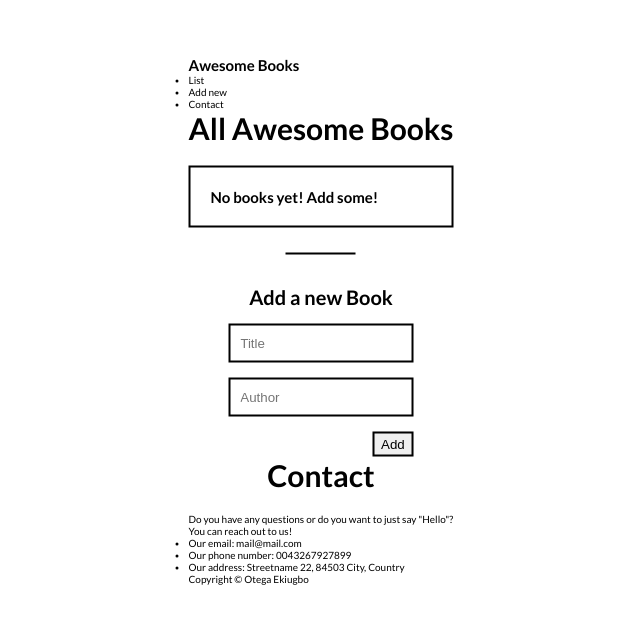
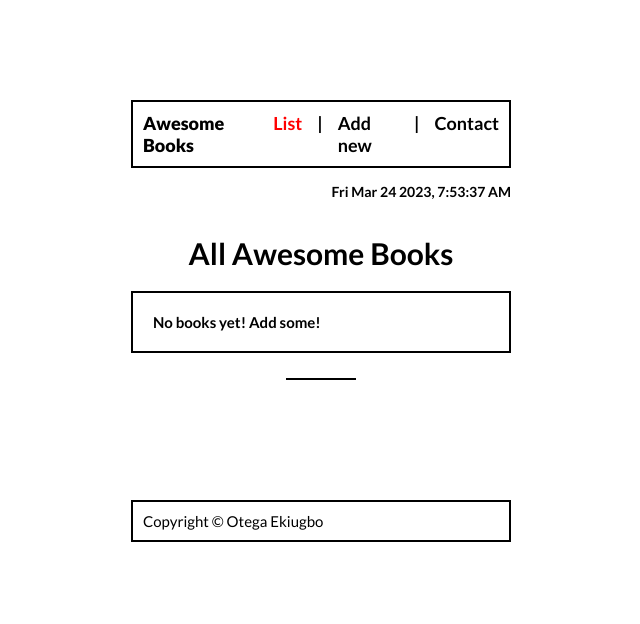
Before and after one commit to Otegaa/Awesome-books, a website: page index.html in a window 1280 px wide. Shown: the whole page, without its empty margins (319-959 px from the left). Drawn offline with Linux system fonts and the light colour scheme.

Commit message:
Implement SPA for website

```diff
--- a/index.html
+++ b/index.html
@@ -14,17 +14,22 @@
         <nav class="navbar">
           <h1 class="nav-heading">Awesome Books</h1>
           <ul class="nav-links">
-            <li>List</li>
-            <li>Add new</li>
-            <li>Contact</li>
+            <li class="list-page">List</li>
+            <li>|</li>
+            <li class="add-page">Add new</li>
+            <li>|</li>
+            <li class="contact-page">Contact</li>
           </ul>
         </nav>
-        <div class="date"></div>
+        <div class="date-input">
+          <p class="date"></p>
+          <p class="time"></p>
+        </div>
       </header>
 
       <main class="main">
         <section class="list">
-          <h1 class="heading">All Awesome Books</h1>
+          <h2 class="heading">All Awesome Books</h2>
           <div class="book-container"></div>
 
           <i class="black-line"></i>
@@ -52,7 +57,7 @@
         </section>
 
         <section class="contact">
-          <h2 class="heading">Contact</h2>
+          <h2 class="heading">Contact Information</h2>
           <p class="reach-out">
             Do you have any questions or do you want to just say "Hello"? <br />
             You can reach out to us!
--- a/script.js
+++ b/script.js
@@ -1,3 +1,14 @@
+const date = document.querySelector('.date');
+const time = document.querySelector('.time');
+const dateAndTime = document.querySelector('.date-input');
+const displayedBooks = document.querySelector('.list');
+const addBook = document.querySelector('.add');
+const contact = document.querySelector('.contact');
+const listPage = document.querySelector('.list-page');
+const addPage = document.querySelector('.add-page');
+const contactPage = document.querySelector('.contact-page');
+const navHeading = document.querySelector('.nav-heading');
+
 class AwesomeBooks {
   constructor() {
     this.title = document.querySelector('.book-title');
@@ -80,3 +91,51 @@ class AwesomeBooks {
 
 const books = new AwesomeBooks();
 books.init();
+
+date.innerHTML = new Date().toDateString();
+time.innerHTML = new Date().toLocaleTimeString();
+dateAndTime.innerHTML = `${date.innerHTML}, ${time.innerHTML}`;
+
+addBook.style.display = 'none';
+contact.style.display = 'none';
+listPage.classList.add('active');
+
+listPage.addEventListener('click', (e) => {
+  e.preventDefault();
+  displayedBooks.style.display = 'block';
+  addBook.style.display = 'none';
+  contact.style.display = 'none';
+  listPage.classList.add('active');
+  addPage.classList.remove('active');
+  contactPage.classList.remove('active');
+});
+
+addPage.addEventListener('click', (e) => {
+  e.preventDefault();
+  addBook.style.display = 'block';
+  displayedBooks.style.display = 'none';
+  contact.style.display = 'none';
+  addPage.classList.add('active');
+  listPage.classList.remove('active');
+  contactPage.classList.remove('active');
+});
+
+contactPage.addEventListener('click', (e) => {
+  e.preventDefault();
+  contact.style.display = 'block';
+  displayedBooks.style.display = 'none';
+  addBook.style.display = 'none';
+  contactPage.classList.add('active');
+  listPage.classList.remove('active');
+  addPage.classList.remove('active');
+});
+
+navHeading.addEventListener('click', (e) => {
+  e.preventDefault();
+  displayedBooks.style.display = 'block';
+  addBook.style.display = 'none';
+  contact.style.display = 'none';
+  listPage.classList.add('active');
+  addPage.classList.remove('active');
+  contactPage.classList.remove('active');
+});
--- a/style.css
+++ b/style.css
@@ -22,10 +22,55 @@ body {
 }
 
 .container {
-  position: absolute;
-  top: 40%;
-  left: 50%;
-  transform: translate(-50%, -50%);
+  padding: 10rem 45rem;
+}
+
+.navbar {
+  display: flex;
+  justify-content: space-between;
+  align-items: center;
+  border: 2px solid #000;
+  padding: 1rem;
+  margin-bottom: 1.5rem;
+}
+
+.nav-heading {
+  font-size: 1.8rem;
+  font-weight: 900;
+  cursor: pointer;
+}
+
+.nav-links {
+  list-style: none;
+  display: flex;
+  gap: 1.5rem;
+}
+
+.nav-links li {
+  font-size: 1.8rem;
+  font-weight: 700;
+  cursor: pointer;
+}
+
+.list-page,
+.add-page,
+.contact-page {
+  transition: all 0.3s;
+}
+
+.list-page:hover,
+.add-page:hover,
+.contact-page:hover {
+  transform: scale(1.03);
+  color: grey;
+}
+
+.date-input {
+  display: flex;
+  font-size: 1.4rem;
+  font-weight: 700;
+  justify-content: flex-end;
+  margin-bottom: 3.5rem;
 }
 
 .heading {
@@ -98,7 +143,7 @@ body {
 }
 
 .form-heading {
-  font-size: 2rem;
+  font-size: 3rem;
   font-weight: 700;
 }
 
@@ -109,7 +154,46 @@ body {
   border: 2px solid #000;
 }
 
+.contact {
+  display: flex;
+  flex-direction: column;
+  justify-content: center;
+  align-items: center;
+}
+
+.reach-out {
+  font-size: 1.7rem;
+  font-weight: 700;
+  margin-top: 3rem;
+}
+
+.reach-out-list {
+  font-size: 1.4rem;
+  font-weight: 700;
+  margin-top: 2rem;
+  margin-left: 6rem;
+}
+
+.footer {
+  width: 100%;
+  border: 2px solid #000;
+  padding: 1rem;
+  margin-top: 12rem;
+}
+
+.copyright {
+  font-size: 1.5rem;
+}
+
 .display-msg {
   padding: 2rem;
   font-size: 1.5rem;
 }
+
+.hidden {
+  display: none;
+}
+
+.active {
+  color: red;
+}
```
